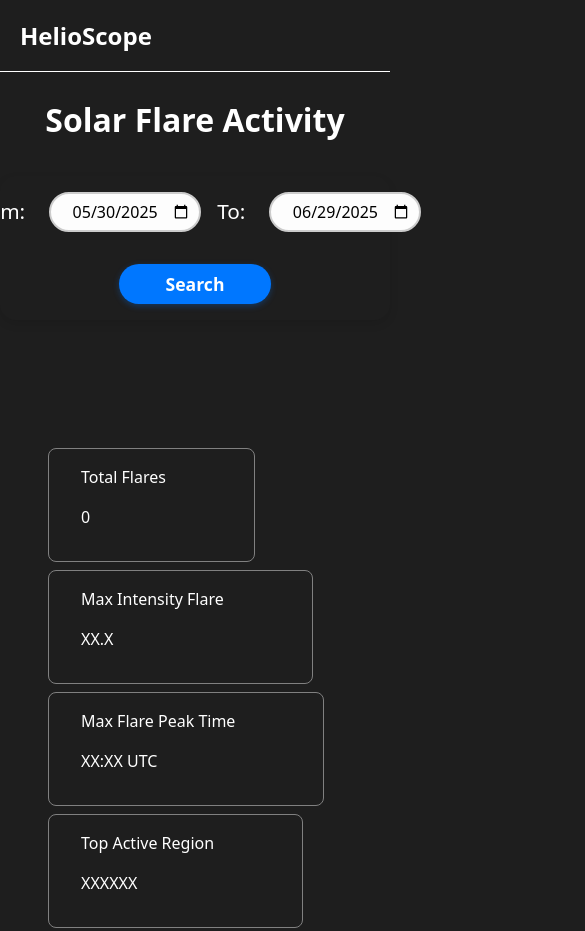
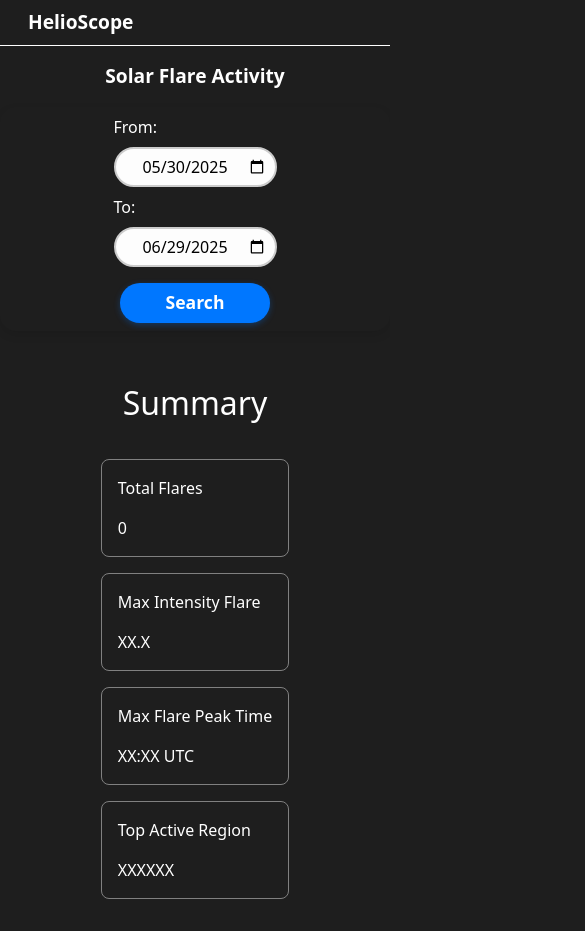
Before and after one commit to MilanAnilAnthore/HelioScope, a plain HTML site: page index.html in a window 390 px wide. Shown: the top 931 px of the page, 585 px wide, since content can reach past the window. Drawn offline with nearby package versions, Linux system fonts and the light colour scheme.

Commit message:
Add responsive styles for mobile layout
Introduced media queries in dateStyle.css, headerStyle.css, and infoBoxStyle.css to improve layout and usability on smaller screens. Adjusted flex directions, font sizes, paddings, and margins for better mobile responsiveness. No functional changes were made to app.js.

```diff
--- a/app.js
+++ b/app.js
@@ -361,6 +361,7 @@ function tableInjector(processedFlareData) {
             linkedEventsCell.innerHTML = `${res.linkedEvents.length}`;
         }
     }
+
 }
 // Key Metrics:
 // - Total Flares
--- a/styles/dateStyle.css
+++ b/styles/dateStyle.css
@@ -61,3 +61,29 @@
 .pickerSearch:active {
     transform: scale(0.98);
 }
+
+@media (max-width: 700px) {
+    .pickerContainer {
+        flex-direction: column;
+        gap: 1rem;
+        padding: 0.5rem;
+        margin-top: 1rem;
+    }
+
+    .dateInputs {
+        flex-direction: column;
+        align-items: flex-start;
+        gap: 0.5rem;
+    }
+
+    .pickerSearch {
+        width: 100%;
+        min-width: 150px;
+    }
+
+    .dateInputs label,
+    .dateInputs input {
+        font-size: 1rem;
+        width: 100%;
+    }
+}
--- a/styles/headerStyle.css
+++ b/styles/headerStyle.css
@@ -24,3 +24,22 @@
     justify-content: center;
     margin-top: 1.5rem;
 }
+
+
+@media (max-width: 700px) {
+    .mainHeader {
+        height: auto;
+        flex-direction: column;
+        align-items: flex-start;
+        padding: 0.5rem;
+    }
+
+    .mainTitle {
+        font-size: 1.2rem;
+    }
+
+    .activityHeading {
+        font-size: 1.2rem;
+        margin-top: 1rem;
+    }
+}
--- a/styles/infoBoxStyle.css
+++ b/styles/infoBoxStyle.css
@@ -31,3 +31,21 @@
     margin-left: 3rem;
     padding: 1rem 5.5rem 2rem 2rem;
 }
+
+@media (max-width: 900px) {
+    .summary {
+        margin-right: 0;
+    }
+
+    .summaryBoxes {
+        flex-direction: column;
+        align-items: stretch;
+        padding-right: 0;
+        gap: 1rem;
+    }
+
+    .box {
+        margin-left: 0;
+        padding: 1rem 1rem 1rem 1rem;
+    }
+}
```
